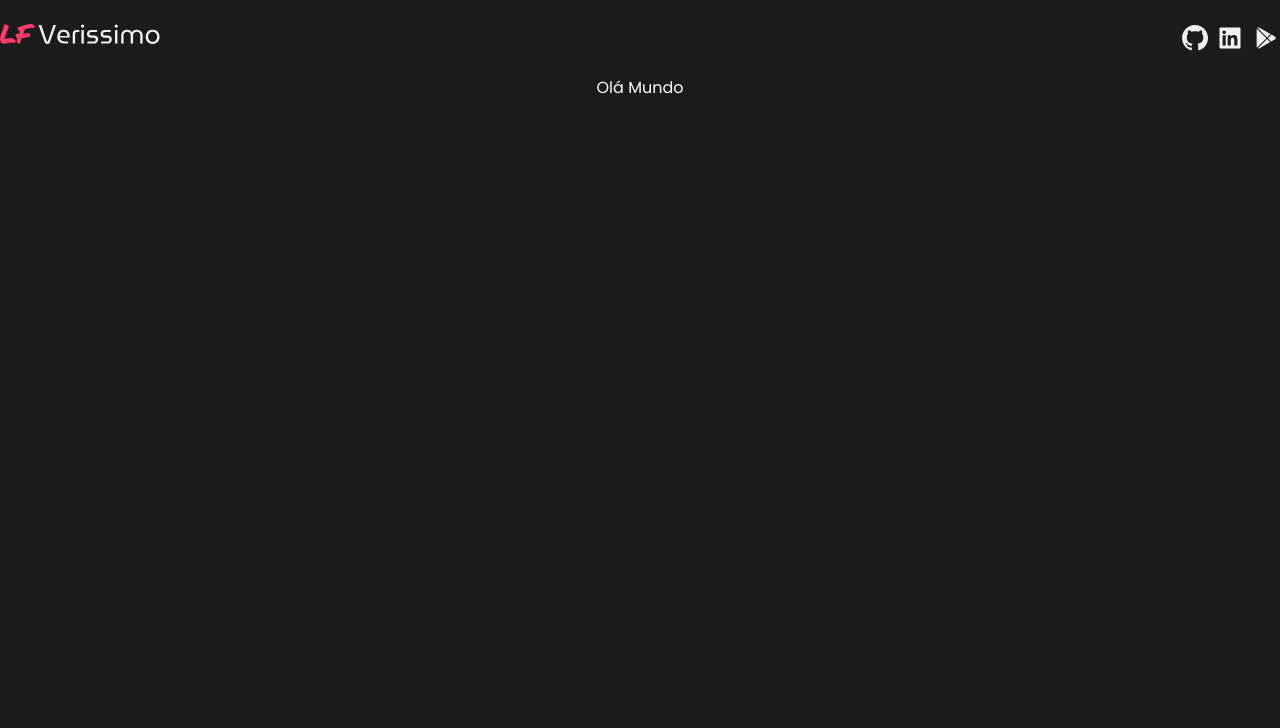
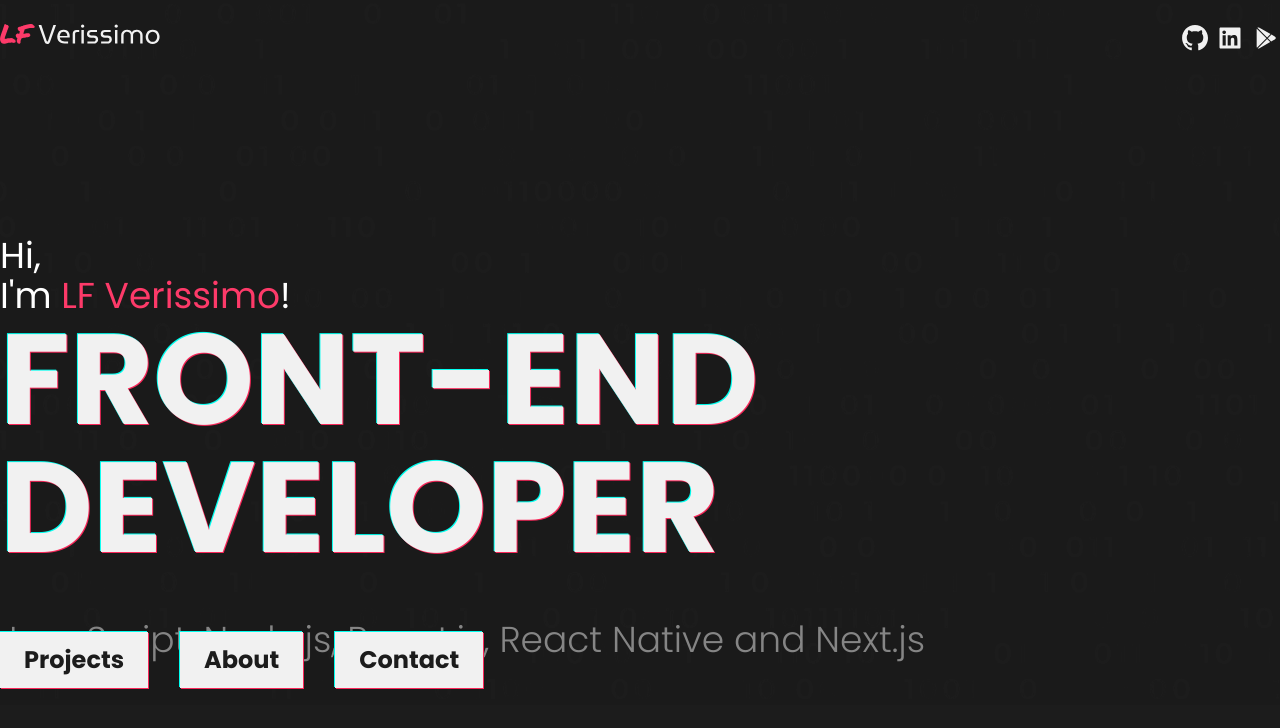
Before and after one commit to luizfverissimo/portfolio-2, a Next.js app: page / in a window 1280 px wide. Shown: the top 728 px of the page. Built offline with nearby package versions, Linux system fonts and the light colour scheme.

Commit message:
homepage DONE

```diff
--- /dev/null
+++ b/components/Background.js
@@ -0,0 +1,13 @@
+import React from 'react';
+
+function Background() {
+  return (
+    <img
+      src='/bg.png'
+      alt='background'
+      className='z-under fixed top-0 left-0 opacity-60'
+    />
+  );
+}
+
+export default Background;
--- /dev/null
+++ b/components/FooterMenu.js
@@ -0,0 +1,30 @@
+import React from 'react';
+import Link from 'next/link';
+
+function FooterMenu() {
+  return (
+    <nav className="w-full max-w-screen-xl h-auto flex fixed bottom-0 mb-28">
+      <Link href="/">
+        <a className="chromatic-box px-6 py-3 mr-8 bg-white-theme font-pop font-bold text-black-theme text-2xl transition-all transform hover:text-pink-theme hover:-translate-y-1">
+          Projects
+        </a>
+      </Link>
+
+      <Link href="/">
+        <a className="chromatic-box px-6 py-3 mr-8 bg-white-theme font-pop font-bold text-black-theme text-2xl transition-all transform hover:text-pink-theme hover:-translate-y-1">
+          About
+        </a>
+      </Link>
+
+      <Link href="/">
+        <a className="chromatic-box px-6 py-3 mr-8 bg-white-theme font-pop font-bold text-black-theme text-2xl transition-all transform hover:text-pink-theme hover:-translate-y-1">
+          Contact
+        </a>
+      </Link>
+
+
+    </nav>
+  );
+}
+
+export default FooterMenu;
--- a/components/Navbar.js
+++ b/components/Navbar.js
@@ -2,7 +2,7 @@ import React from 'react';
 
 function Navbar() {
   return (
-    <nav className='w-full max-w-screen-xl flex justify-between py-6 '>
+    <header className='w-full max-w-screen-xl flex justify-between py-6 '>
       <a href='#'>
         <img
           src='/lf_verissimo_logo_dark.svg'
@@ -56,7 +56,7 @@ function Navbar() {
         </svg>
         </a>
       </div>
-    </nav>
+    </header>
   );
 }
 
--- a/pages/index.js
+++ b/pages/index.js
@@ -1,12 +1,65 @@
 import React from 'react';
+import Head from 'next/head';
+
+import Background from '../components/Background';
+import FooterMenu from '../components/FooterMenu';
 import Navbar from '../components/Navbar';
 
 function Home() {
   return (
-    <main className="w-full min-h-full flex flex-col items-center">
-      <Navbar />
-      <h1 className="font-pop text-white">Olá Mundo</h1>
-    </main>
+    <>
+      <Head>
+        <title>LF Verissimo | Front-end Developer</title>
+        <link rel='icon' href='/favicon.ico' />
+        <meta
+          name='description'
+          content='LF Verissimo personal portfolio, front-end developer, solving problems through code.'
+        />
+        <meta name='robots' content='index, follow' />
+        <meta httpEquiv='Content-Type' content='text/html; charset=utf-8' />
+        <meta name='viewport' content='width=device-width, initial-scale=1' />
+
+        <meta name='twitter:card' value='summary'></meta>
+        <meta
+          name='twitter:image'
+          content='http://lfverissimo.com/twittermeta.png'
+        ></meta>
+
+        <meta
+          property='og:title'
+          content='LF Verissimo Portfolio | Front-end Developer'
+        />
+        <meta property='og:type' content='article' />
+        <meta property='og:url' content='http://lfverissimo.com/' />
+        <meta
+          property='og:image'
+          content='http://lfverissimo.com/twittermeta.png'
+        />
+        <meta
+          property='og:description'
+          content='LF Verissimo personal portfolio, front-end developer, solving problems through code.'
+        />
+      </Head>
+      <main className='w-full min-h-full flex flex-col items-center'>
+        <Background />
+        <Navbar />
+        <section className='w-full max-w-screen-xl flex flex-col justify-center'>
+          <p className='font-pop text-4xl text-white mt-40'>
+            Hi,
+            <br /> I'm <span className='text-pink-theme'>LF Verissimo</span>!
+          </p>
+          <h1 className='chromatic font-pop font-bold text-white-theme text-9xl'>
+            FRONT-END
+            <br />
+            DEVELOPER
+          </h1>
+          <h2 className='mt-12 font-pop font-light text-gray-theme text-4xl'>
+            JavaScript, Node.js, React.js, React Native and Next.js
+          </h2>
+        </section>
+        <FooterMenu />
+      </main>
+    </>
   );
 }
 
--- /dev/null
+++ b/pages/projects/index.js
@@ -0,0 +1,34 @@
+import Link from 'next/link'
+
+const importProjects = async () => {
+  // https://webpack.js.org/guides/dependency-management/#requirecontext
+  const markdownFiles = require
+    .context('../../content/projects', false, /\.md$/)
+    .keys()
+    .map((relativePath) => relativePath.substring(2))
+
+  return Promise.all(
+    markdownFiles.map(async (path) => {
+      const markdown = await import(`../../content/projects/${path}`)
+      return { ...markdown, slug: path.substring(0, path.length - 3) }
+    })
+  )
+}
+
+const Projects = ({ projectsList }) => {
+  return (
+    <h1>Olá Mundão!</h1>
+  )
+}
+
+export async function getStaticProps() {
+  const projectsList = await importProjects()
+
+  return {
+    props: {
+      projectsList,
+    },
+  }
+}
+
+export default Projects
--- a/styles/globals.css
+++ b/styles/globals.css
@@ -4,15 +4,21 @@
 @tailwind components;
 @tailwind utilities;
 
+body {
+	background-color: #1c1c1c;
+	/* background: radial-gradient(46.82% 50.25% at 50% 49.75%, #1C1C1C 0%, #000000 100%); */
+	width: 100vw;
+	min-height: 100vh;
+}
+
 .chromatic {
   text-shadow: 1px 1px #F82759, -1px -1px #01FFF0;
 }
 
-body {
-  background-color: #1c1c1c;
-	width: 100vw;
-	min-height: 100vh;
+.chromatic-box {
+	box-shadow: 1px 1px 0px 0px #F82759, -1px -1px 0px 0px #01FFF0;
 }
+
 
 .hover-svg:hover {
 	color: #F82759
--- a/tailwind.config.js
+++ b/tailwind.config.js
@@ -9,7 +9,11 @@ module.exports = {
       colors: {
         "black-theme": "#1c1c1c",
         "white-theme": "#f1f1f1",
-        "pink-theme": "#FD3A69"
+        "pink-theme": "#FD3A69",
+        "gray-theme": "#858585"
+      },
+      zIndex: {
+        "under": -1
       }
     },
   },
```
Also changed, not shown: pages/projects/project/[slug].js (added).
